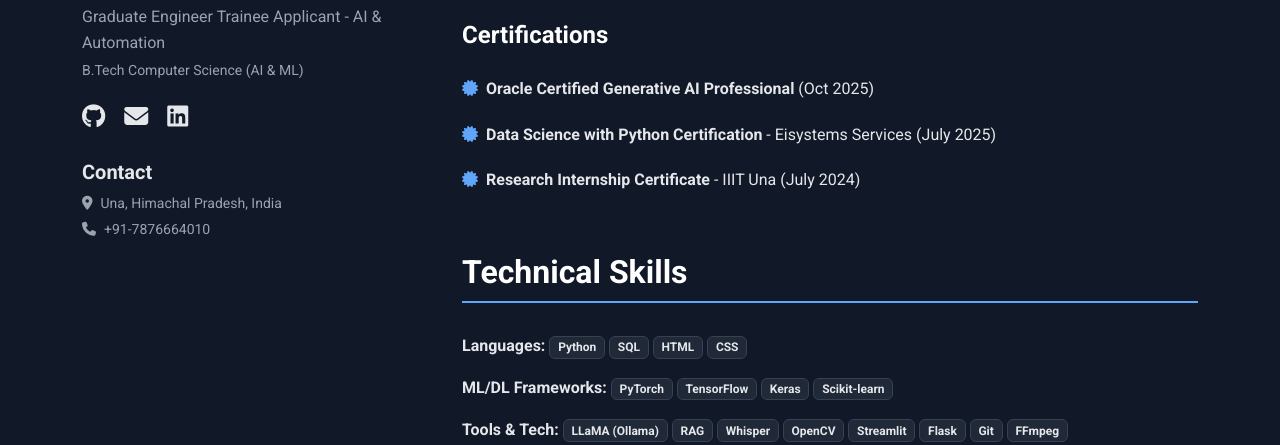
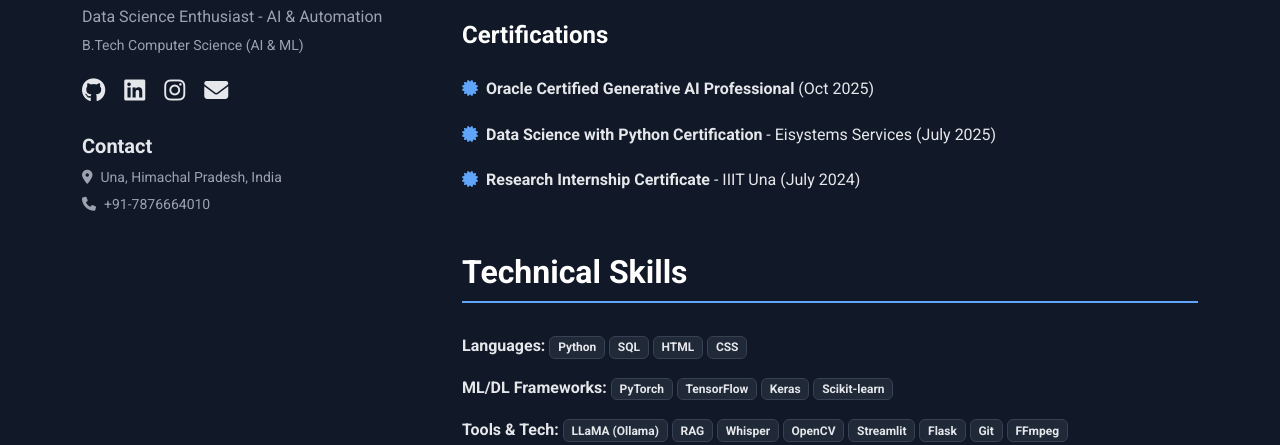
Before and after one commit to tnshq/tnshq.github.io, a plain HTML site: page index.html in a window 1280 px wide. Shown: the part 409-854 px from the top of the page. Drawn offline with nearby package versions, Linux system fonts and the light colour scheme.

Commit message:
Update index.html

```diff
--- a/index.html
+++ b/index.html
@@ -221,13 +221,14 @@
                 <img src="https://avatars.githubusercontent.com/u/113579083?v=4" alt="Tanishq Sohal" class="profile-img">
 
                 <h1 class="mt-3">Tanishq Sohal</h1>
-                <p class="text-muted mb-1">Graduate Engineer Trainee Applicant - AI & Automation</p>
+                <p class="text-muted mb-1"> Data Science Enthusiast - AI & Automation</p>
                 <p class="small text-muted">B.Tech Computer Science (AI & ML)</p>
 
                 <div class="social-icons mt-3">
                     <a href="https://github.com/tnshq" target="_blank" title="GitHub"><i class="fab fa-github"></i></a>
+                    <a href="https://www.linkedin.com/in/tanishq-sohal-06a9aa242/" target="_blank" title="LinkedIn"><i class="fab fa-linkedin"></i></a>
+                    <a href="https://www.instagram.com/tanishqsohal/" target="_blank" title="Instagram"><i class="fab fa-instagram"></i></a>
                     <a href="mailto:tanishqsohal2004@gmail.com" title="Email"><i class="fas fa-envelope"></i></a>
-                    <a href="#" target="_blank" title="LinkedIn"><i class="fab fa-linkedin"></i></a>
                 </div>
 
                 <div class="mt-4">
```
